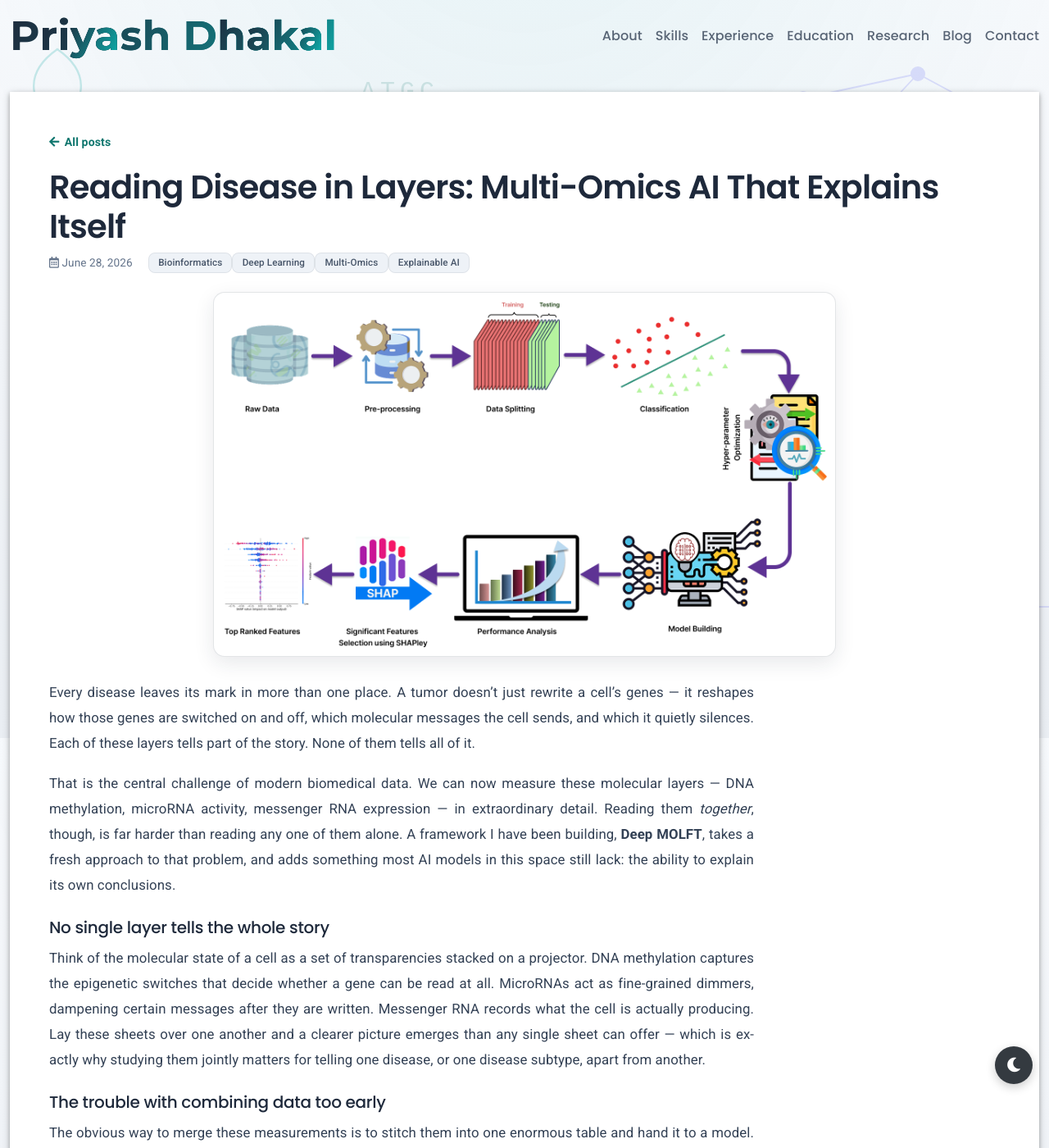
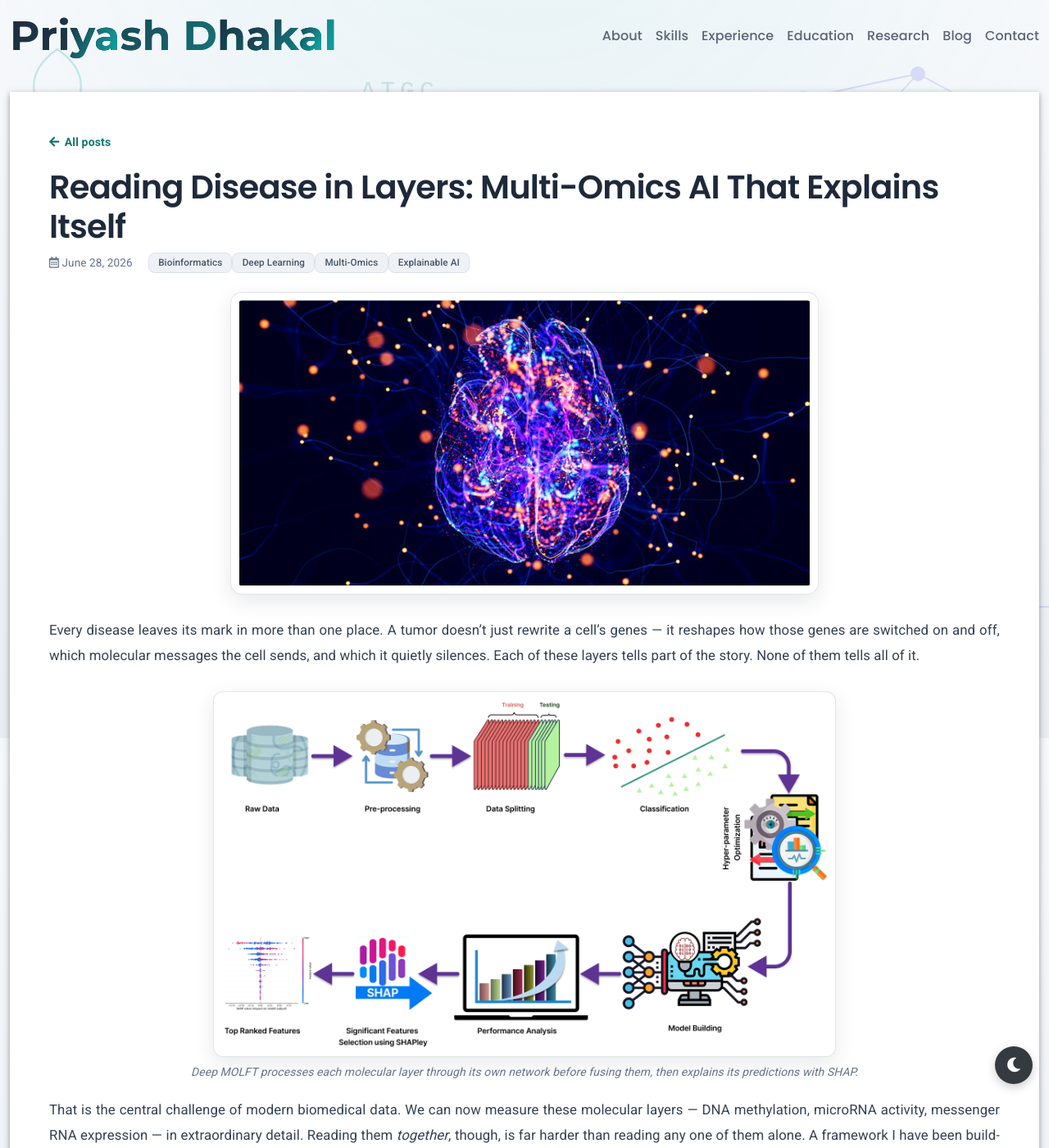
Before and after one commit to priyashdhakal/priyashdhakal.github.io, a Jekyll site: the page built from _posts/2026-06-28-deep-molft-multi-omics-late-fusion.md, in a window 1280 px wide and 1400 px high. Shown: the whole window at 82% size. Built offline with Jekyll 4.4.1, drawn with Linux system fonts in a browser that asks for light colours.

Commit message:
Homepage blog title, full-width articles, shared cover image
- Rename homepage blog section to "Notes from the Lab"
- Blog articles use full page width (figure stays capped)
- Use blogpost.jpg as cover for both posts; keep Deep MOLFT graphical
  abstract as an inline captioned figure

Co-Authored-By: Claude Opus 4.8 <noreply@anthropic.com>

```diff
--- a/_layouts/default.html
+++ b/_layouts/default.html
@@ -11,7 +11,7 @@
     <link href="{{ '/css/font-awesome/css/all.min.css' | relative_url }}?ver=1.2.1" rel="stylesheet">
     <link href="{{ '/css/mdb.min.css' | relative_url }}?ver=1.2.1" rel="stylesheet">
     <link href="{{ '/css/aos.css' | relative_url }}?ver=1.2.1" rel="stylesheet">
-    <link href="{{ '/css/main.css' | relative_url }}?ver=20260701" rel="stylesheet">
+    <link href="{{ '/css/main.css' | relative_url }}?ver=20260702" rel="stylesheet">
   </head>
   <body class="bg-light" id="top">
     <div id="scroll-progress" aria-hidden="true"></div>
--- a/_posts/2026-06-28-deep-molft-multi-omics-late-fusion.md
+++ b/_posts/2026-06-28-deep-molft-multi-omics-late-fusion.md
@@ -4,10 +4,14 @@ title: "Reading Disease in Layers: Multi-Omics AI That Explains Itself"
 date: 2026-06-28 10:00:00 +0900
 permalink: /blog/reading-disease-in-layers/
 tags: [Bioinformatics, Deep Learning, Multi-Omics, Explainable AI]
-image: /images/deep-molft-graphical-abstract.png
+image: /images/blogpost.jpg
 ---
 
 Every disease leaves its mark in more than one place. A tumor doesn't just rewrite a cell's genes — it reshapes how those genes are switched on and off, which molecular messages the cell sends, and which it quietly silences. Each of these layers tells part of the story. None of them tells all of it.
+
+![Deep MOLFT graphical abstract](/images/deep-molft-graphical-abstract.png)
+{:.blog-figure}
+*Deep MOLFT processes each molecular layer through its own network before fusing them, then explains its predictions with SHAP.*
 
 That is the central challenge of modern biomedical data. We can now measure these molecular layers — DNA methylation, microRNA activity, messenger RNA expression — in extraordinary detail. Reading them *together*, though, is far harder than reading any one of them alone. A framework I have been building, **Deep MOLFT**, takes a fresh approach to that problem, and adds something most AI models in this space still lack: the ability to explain its own conclusions.
 
--- a/css/main.css
+++ b/css/main.css
@@ -109,8 +109,7 @@ body.dark-mode .blog-post-cover {
 .blog-content {
   font-size: 1.05rem;
   line-height: 1.85;
-  color: #334155;
-  max-width: 860px; }
+  color: #334155; }
 
 .blog-content h2 { font-size: 1.5rem; margin: 2rem 0 0.75rem; color: var(--site-navy); }
 .blog-content h3 { font-size: 1.25rem; margin: 1.5rem 0 0.6rem; color: var(--site-navy); }
@@ -118,7 +117,27 @@ body.dark-mode .blog-post-cover {
 .blog-content ul, .blog-content ol { margin-bottom: 1.1rem; padding-left: 1.4rem; }
 .blog-content li { margin-bottom: 0.35rem; }
 .blog-content a { color: var(--accent, var(--site-teal)); }
-.blog-content img { max-width: 100%; border-radius: 10px; }
+.blog-content img {
+  display: block;
+  margin: 1.75rem auto 0.4rem;
+  max-width: min(100%, 760px);
+  max-height: 460px;
+  height: auto;
+  padding: 0.6rem;
+  background-color: #fff;
+  border: 1px solid rgba(30, 41, 59, 0.12);
+  border-radius: 12px;
+  box-shadow: 0 8px 24px rgba(30, 41, 59, 0.10); }
+.blog-content p.blog-figure { text-align: center; margin-bottom: 0; }
+.blog-content p.blog-figure + p {
+  text-align: center;
+  font-size: 0.87rem;
+  font-style: italic;
+  color: #64748b;
+  margin-top: 0.3rem; }
+body.dark-mode .blog-content img {
+  background-color: #11161d;
+  border-color: rgba(255, 255, 255, 0.10); }
 .blog-content pre {
   background-color: #0f172a;
   color: #e2e8f0;
--- a/index.html
+++ b/index.html
@@ -20,7 +20,7 @@
     <link href="css/font-awesome/css/all.min.css?ver=1.2.1" rel="stylesheet">
     <link href="css/mdb.min.css?ver=1.2.1" rel="stylesheet">
     <link href="css/aos.css?ver=1.2.1" rel="stylesheet">
-    <link href="css/main.css?ver=20260701" rel="stylesheet">
+    <link href="css/main.css?ver=20260702" rel="stylesheet">
     <noscript>
       <style type="text/css">
         [data-aos] {
@@ -221,7 +221,7 @@
   </div>
   <div class="shadow-1-strong bg-white my-5 p-5" id="blog-preview" data-aos="fade-up" data-aos-duration="800">
     <div class="blog-section">
-      <h2 class="h2 fw-light mb-4"><i class="fas fa-pen-nib section-icon"></i>From the Blog</h2>
+      <h2 class="h2 fw-light mb-4"><i class="fas fa-pen-nib section-icon"></i>Notes from the Lab</h2>
       {% if site.posts.size > 0 %}
       <div class="row g-4">
         {% for post in site.posts limit: 2 %}
```
Also changed, not shown: _posts/2026-06-28-catching-alzheimers-earlier.md (+1 -0 lines), images/blogpost.jpg (added).
